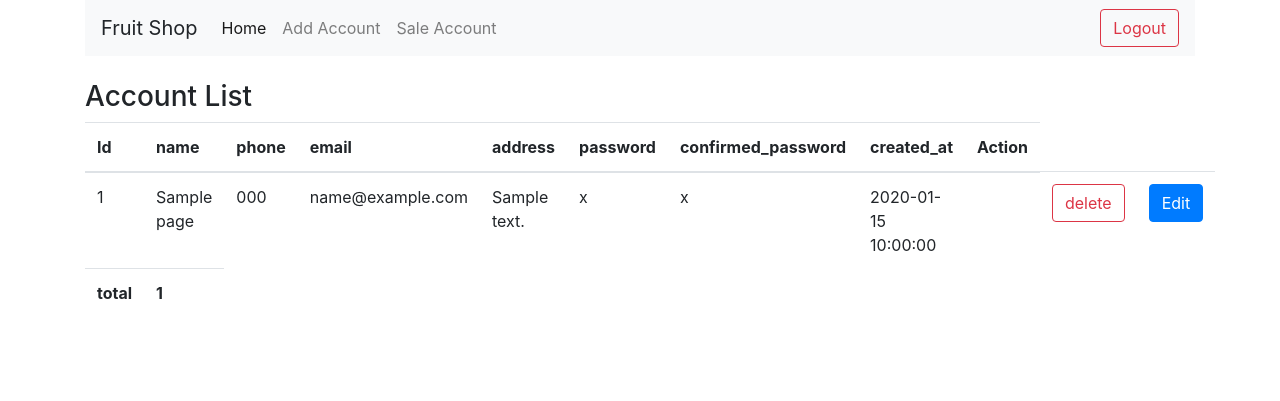
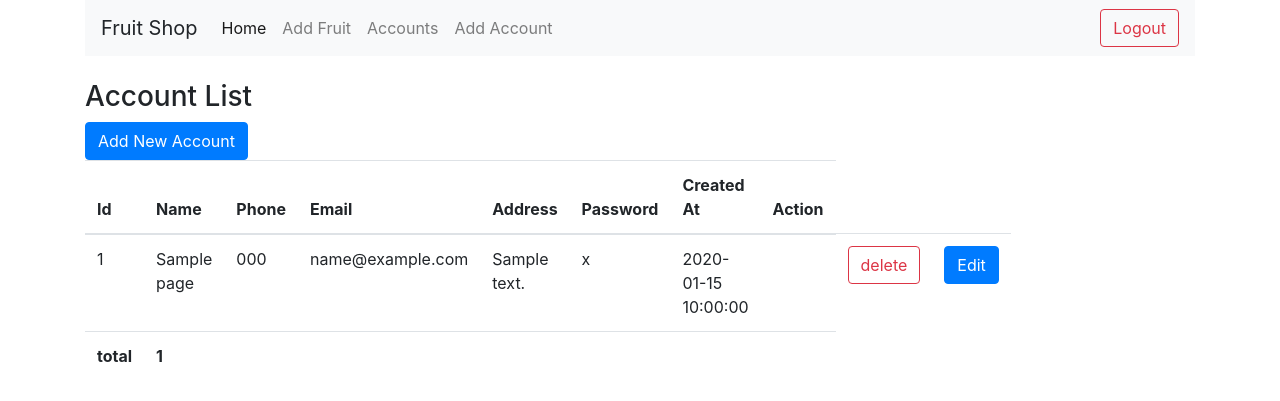
Before and after one commit to rangbind/fruits-shop, a PHP site: page /accountList.php in a window 1280 px wide. Shown: the top 401 px of the page. Run offline with PHP 8.4, Linux system fonts and the light colour scheme; tables that the repository leaves empty or names only in its code hold one stand-in row (values such as "Sample post"); data that the repository does not hold is empty; a stand-in replaces the project's code that opens the database connection.

Commit message:
solving issues

```diff
--- a/accountList.php
+++ b/accountList.php
@@ -9,18 +9,19 @@
 		$dataArray[] = $row;
 	}
 ?>
+
 <h3>Account List</h3>
+<a class="btn btn-primary" href="addAccountView.php">Add New Account</a>
 <table class="table table-hover" style="width: 80%">
 	<thead>
 		<tr>
 			<th>Id</th>
-			<th>name</th>
-			<th>phone</th>
-			<th>email</th>
-			<th>address </th>
-			<th>password</th>
-			<th>confirmed_password</th>
-			<th>created_at</th>
+			<th>Name</th>
+			<th>Phone</th>
+			<th>Email</th>
+			<th>Address </th>
+			<th>Password</th>
+			<th>Created At</th>
 			<th>Action</th>
 
 		</tr>
@@ -40,11 +41,10 @@
 			<td><?php echo $value['email']; ?></td>
 			<td><?php echo $value['address']; ?></td>
 			<td><?php echo $value['password']; ?></td>
-			<td><?php echo $value['confirmed_password']; ?></td>
 			<td><?php echo $value['created_at']; ?></td>
 			<td><?php echo $value['Action']; ?></td>
 
-			<th><a class="btn btn-outline-danger" href="deleteAccount.php?account_id=<?php echo $value['id'];?>" id="account_id">  delete </a></th> <th><a class="btn btn-primary" href="editAccountview.php?account_id=<?php echo $value['id'];?>" id="account_id"> Edit </a></th>
+			<td><a class="btn btn-outline-danger" href="deleteAccount.php?account_id=<?php echo $value['id'];?>" id="account_id">  delete </a></th> <th><a class="btn btn-primary" href="editAccountview.php?account_id=<?php echo $value['id'];?>" id="account_id"> Edit </a></td>
 
 		</tr>
 
@@ -55,7 +55,12 @@
 		<tr>
 			<th> <?php echo "total"; ?> </th>
 			<th> <?php echo count($dataArray); ?> </th>
-
+			<th></th>
+			<th></th>
+			<th></th>
+			<th></th>
+			<th></th>
+			<th></th>
 		</tr>
 	</tbody>
 </table>
--- a/create_Accountview.php
+++ b/addAccountView.php
@@ -1,7 +1,5 @@
 <?php
-
 	include('header.php');
-
 ?>
 
 <h3> addAccount </h3><br>
--- a/database.sql
+++ b/database.sql
@@ -15,7 +15,7 @@ CREATE TABLE `fruit_master` (
 
 
 
-CREATE TABLE `Registration_page` (
+CREATE TABLE `registration_page` (
   `id` int NOT NULL AUTO_INCREMENT,
   `name` varchar(20) DEFAULT NULL,
   `phone_no` varchar(10) DEFAULT NULL,
--- a/header.php
+++ b/header.php
@@ -1,47 +1,6 @@
 <?php
 	include('config/connection.php');
 ?>
-
-<!DOCTYPE html>
-<html>
-<!--<head>
-	<meta charset="utf-8">
-	<title>Home:Fruits-Shop</title>
-	<!-- Latest compiled and minified CSS -->
-	<!--<link rel="stylesheet" href="https://maxcdn.bootstrapcdn.com/bootstrap/4.0.0/css/bootstrap.min.css" integrity="sha384-Gn5384xqQ1aoWXA+058RXPxPg6fy4IWvTNh0E263XmFcJlSAwiGgFAW/dAiS6JXm" crossorigin="anonymous">
-</head>
-
-<body>
-	<div class="container">
-	    <nav class="navbar navbar-expand-lg navbar-light bg-light">
-		  <button class="navbar-toggler" type="button" data-toggle="collapse" data-target="#navbarTogglerDemo01" aria-controls="navbarTogglerDemo01" aria-expanded="false" aria-label="Toggle navigation">
-		    <span class="navbar-toggler-icon"></span>
-		  </button>
-		  <div class="collapse navbar-collapse" id="navbarTogglerDemo01">
-		    <a class="navbar-brand">Fruit Shop</a>
-		    <ul class="navbar-nav mr-auto mt-2 mt-lg-0">
-		      <li class="nav-item active">
-		        <a class="nav-link" href="dashboard.php">Home</a>
-		      </li>
-		      <li class="nav-item">
-		        <a class="nav-link" href="addFruitsView.php">Add Fruit</a>
-		      </li>
-		      <li class="nav-item">
-		        <a class="nav-link" href="#">Sale Fruit</a>
-		      </li>
-		    </ul>
-		    <form class="form-inline my-2 my-lg-0">
-		      <!-- <button class="btn btn-outline-success my-2 my-sm-0" type="submit">Search</button> -->
-		      <!--<a class="btn btn-outline-danger my-2 my-sm-0" href="index.php">Logout</a>
-		    </form>
-		  </div>
-		</nav>
-<br>-->
-
-
-
-
-
 
 <!DOCTYPE html>
 <html>
@@ -62,17 +21,19 @@
 		    <a class="navbar-brand">Fruit Shop</a>
 		    <ul class="navbar-nav mr-auto mt-2 mt-lg-0">
 		      <li class="nav-item active">
-		        <a class="nav-link" href= "accountList.php">Home</a>
+		        <a class="nav-link" href="dashboard.php">Home</a>
 		      </li>
 		      <li class="nav-item">
-		        <a class="nav-link" href="create_Accountview.php">Add Account</a>
+		        <a class="nav-link" href="addFruitsView.php">Add Fruit</a>
 		      </li>
 		      <li class="nav-item">
-		        <a class="nav-link" href="#">Sale Account</a>
+		        <a class="nav-link" href= "accountList.php">Accounts</a>
+		      </li>
+		      <li class="nav-item">
+		        <a class="nav-link" href="AddAccountView.php">Add Account</a>
 		      </li>
 		    </ul>
 		    <form class="form-inline my-2 my-lg-0">
-		      <!-- <button class="btn btn-outline-success my-2 my-sm-0" type="submit">Search</button> -->
 		      <a class="btn btn-outline-danger my-2 my-sm-0" href="index.php">Logout</a>
 		    </form>
 		  </div>
```
Also changed, not shown: dashboard.php (+4 -3 lines).
